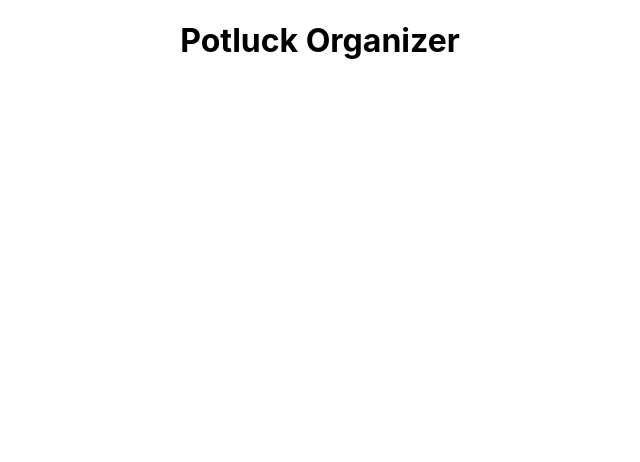
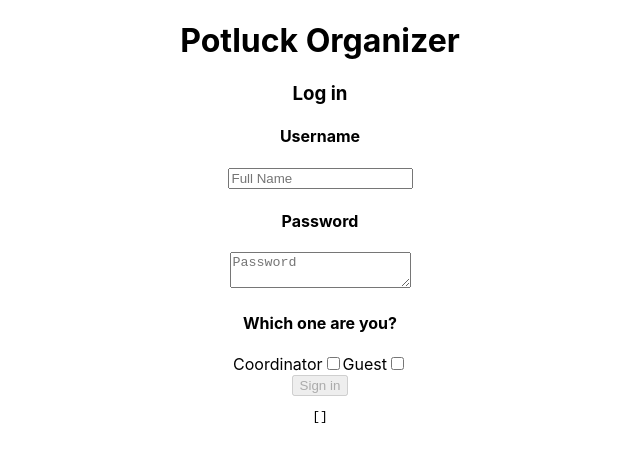
Before and after one commit to Build-Week-Potluck-Organizer/front-end, a React (Create React App) app in the folder PotluckOrganizer/: page /login in a window 1280 px wide. Shown: the top 462 px of the page, without its empty margins (320-960 px from the left). Built offline with nearby package versions, Linux system fonts and the light colour scheme.

Commit message:
missing style

```diff
--- a/PotluckOrganizer/src/App.js
+++ b/PotluckOrganizer/src/App.js
@@ -1,19 +1,22 @@
-import logo from './logo.svg';
-import './App.css';
-import { BrowserRouter as Router, Switch, Route } from 'react-router-dom';
+import logo from "./logo.svg";
+import "./App.css";
+import { BrowserRouter as Router, Switch, Route } from "react-router-dom";
 import PrivateRoute from "./components/PrivateRoute";
+import Login from "./components/Login";
 
 function App() {
   return (
-    <div className="App">
+    <div className='App'>
       <h1>Potluck Organizer</h1>
       <Router>
         <Switch>
-          <Route exact path="/"/>
-          <Route exact path="/login"/>
-          <PrivateRoute exact path="/homepage"/>
-          <PrivateRoute exact path="/newevent"/>
-          <PrivateRoute exact path="/rsvp"/>
+          <Route exact path='/' />
+          <Route exact path='/login'>
+            <Login />
+          </Route>
+          <PrivateRoute exact path='/homepage' />
+          <PrivateRoute exact path='/newevent' />
+          <PrivateRoute exact path='/rsvp' />
         </Switch>
       </Router>
     </div>
--- /dev/null
+++ b/PotluckOrganizer/src/components/Login.js
@@ -0,0 +1,140 @@
+import React, { useState, useEffect } from "react";
+
+import axios from "axios";
+import * as yup from "yup";
+
+const formSchema = yup.object().shape({
+  name: yup
+    .string()
+    .required("Name is required.")
+    .min(2, "Name must be at least 2 characters long.")
+    .matches(/[a-zA-z][a-zA-Z]{2,}/, "Name must be letters only."),
+  password: yup.string().required("Must input password."),
+  coordinator: yup.boolean(),
+  guest: yup.boolean(),
+});
+
+const Login = () => {
+  const [formState, setFormState] = useState({
+    name: "",
+    password: "",
+    coordinator: false,
+    guest: false,
+  });
+
+  const [errorState, setErrorState] = useState({
+    name: "",
+    password: "",
+    coordinator: "",
+    guest: "",
+  });
+
+  //form validation
+  const validate = (e) => {
+    let value =
+      e.target.type === "checkbox" ? e.target.checked : e.target.value;
+    yup
+      .reach(formSchema, e.target.name)
+      .validate(value)
+      .then((valid) => {
+        setErrorState({ ...errorState, [e.target.name]: "" });
+      })
+      .catch((err) => {
+        //console.log(err.errors);
+        setErrorState({ ...errorState, [e.target.name]: err.errors[0] });
+      });
+  };
+
+  const [buttonDisabled, setButtonDisabled] = useState(true);
+  useEffect(() => {
+    formSchema.isValid(formState).then((valid) => {
+      setButtonDisabled(!valid);
+    });
+  }, [formState]);
+
+  const inputChange = (e) => {
+    e.persist();
+    validate(e);
+    const value =
+      e.target.type === "checkbox" ? e.target.checked : e.target.value;
+    setFormState({ ...formState, [e.target.name]: value });
+  };
+
+  const [postedData, setPostedData] = useState([]); //place to hold the data coming back from the server
+  const submitForm = (e) => {
+    e.preventDefault();
+    console.log("Form submited!!");
+    setFormState({
+      name: "",
+      password: "",
+      coordinator: "",
+      guest: "",
+    });
+    axios
+      .post("https://reqres.in/api/users", formState)
+      .then((res) => {
+        console.log(res);
+        // setPostedData(res.data);
+      })
+      .catch((err) => console.log(err));
+  };
+
+  return (
+    <>
+      <form onSubmit={submitForm}>
+        <h3>Log in</h3>
+
+        <label htmlFor='name'>
+          <h4>Username</h4>
+          {errorState.name.length > 0 ? <p>{errorState.name}</p> : null}
+        </label>
+        <input
+          placeholder='Full Name'
+          type='text'
+          name='name'
+          value={formState.name}
+          onChange={inputChange}
+        />
+
+        <label htmlFor='name'>
+          <h4>Password</h4>
+          {errorState.password.length > 0 ? <p>{errorState.password}</p> : null}
+        </label>
+        <textarea
+          name='password'
+          placeholder='Password'
+          value={formState.password}
+          onChange={inputChange}
+        />
+        <br />
+        <div>
+          <h4>Which one are you?</h4>
+
+          <label htmlFor='coordinator'>Coordinator</label>
+          <input
+            className='checkbox'
+            type='checkbox'
+            name='coordinator'
+            value={formState.coordinator}
+            onChange={inputChange}
+          />
+          <label htmlFor='guest'>Guest</label>
+          <input
+            className='checkbox'
+            type='checkbox'
+            name='guest'
+            value={formState.guest}
+            onChange={inputChange}
+          />
+          <br />
+        </div>
+        <button disabled={buttonDisabled} type='submit'>
+          Sign in
+        </button>
+      </form>
+      <pre>{JSON.stringify(postedData, null, 2)}</pre>
+    </>
+  );
+};
+
+export default Login;
```
